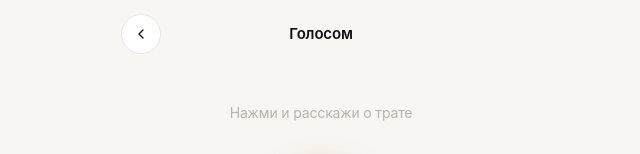
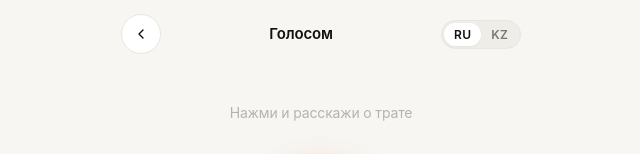
Before and after one commit to satzewoo/satzewoo.github.io, a SvelteKit app in the folder apps/monai-kz/: page /record in a window 1280 px wide. Shown: the top 154 px of the page, without its empty margins (319-959 px from the left). Built offline with nearby package versions, Linux system fonts and the light colour scheme.

Commit message:
RU/KZ language toggle for speech recognition (#5)
Add pill toggle (RU / KZ) in /record header, persist choice to localStorage, pass through as recognition.lang. Swapping the language tears down the current recognizer so the next mic press uses the new locale.

```diff
--- a/apps/monai-kz/src/routes/record/+page.svelte
+++ b/apps/monai-kz/src/routes/record/+page.svelte
@@ -8,13 +8,33 @@
 
 	let mode = $derived($page.url.searchParams.get('mode') ?? 'voice');
 
+	const LANG_KEY = 'monai.speechLang';
+	const LANGS = /** @type {const} */ ([
+		{ code: 'ru-RU', label: 'RU' },
+		{ code: 'kk-KZ', label: 'KZ' }
+	]);
+
 	let listening = $state(false);
 	let transcript = $state('');
 	let interim = $state('');
 	let error = $state(/** @type {string | null} */ (null));
 	let parsing = $state(false);
+	let lang = $state(
+		typeof localStorage !== 'undefined'
+			? localStorage.getItem(LANG_KEY) ?? 'ru-RU'
+			: 'ru-RU'
+	);
 	/** @type {any} */
 	let recognition = null;
+
+	/** @param {string} code */
+	function setLang(code) {
+		lang = code;
+		if (typeof localStorage !== 'undefined') localStorage.setItem(LANG_KEY, code);
+		// Re-create recognition on next start so new lang applies
+		if (listening && recognition) recognition.stop();
+		recognition = null;
+	}
 
 	const examples = [
 		'Обед в Додо пицце 4500 тенге',
@@ -53,7 +73,7 @@
 		if (!SR) return null;
 		if (recognition) return recognition;
 		recognition = new SR();
-		recognition.lang = 'ru-RU';
+		recognition.lang = lang;
 		recognition.interimResults = true;
 		recognition.continuous = false;
 		recognition.onresult = (
@@ -153,7 +173,22 @@
 			</svg>
 		</button>
 		<div class="title">{mode === 'text' ? 'Текстом' : 'Голосом'}</div>
-		<div style="width: 40px"></div>
+		{#if mode === 'voice'}
+			<div class="lang-switch" role="group" aria-label="Язык распознавания">
+				{#each LANGS as l}
+					<button
+						class="lang-btn"
+						class:active={lang === l.code}
+						type="button"
+						onclick={() => setLang(l.code)}
+					>
+						{l.label}
+					</button>
+				{/each}
+			</div>
+		{:else}
+			<div style="width: 40px"></div>
+		{/if}
 	</header>
 
 	{#if mode === 'voice'}
@@ -238,6 +273,26 @@
 	.title {
 		font-weight: 600;
 		font-size: 15px;
+	}
+	.lang-switch {
+		display: inline-flex;
+		padding: 2px;
+		border-radius: var(--radius-pill);
+		background: var(--bg-soft);
+		border: 1px solid var(--border);
+	}
+	.lang-btn {
+		padding: 4px 10px;
+		border-radius: var(--radius-pill);
+		font-size: 12px;
+		font-weight: 600;
+		color: var(--fg-muted);
+		letter-spacing: 0.02em;
+	}
+	.lang-btn.active {
+		background: var(--bg-elev);
+		color: var(--fg);
+		box-shadow: var(--shadow-sm);
 	}
 
 	.stage {
```
